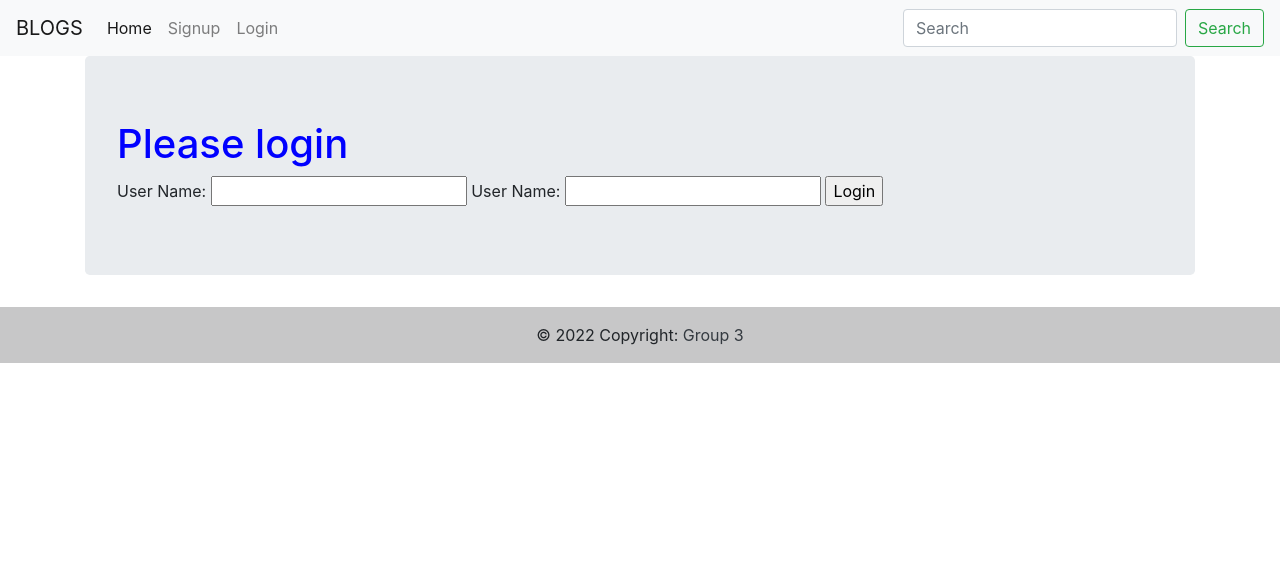
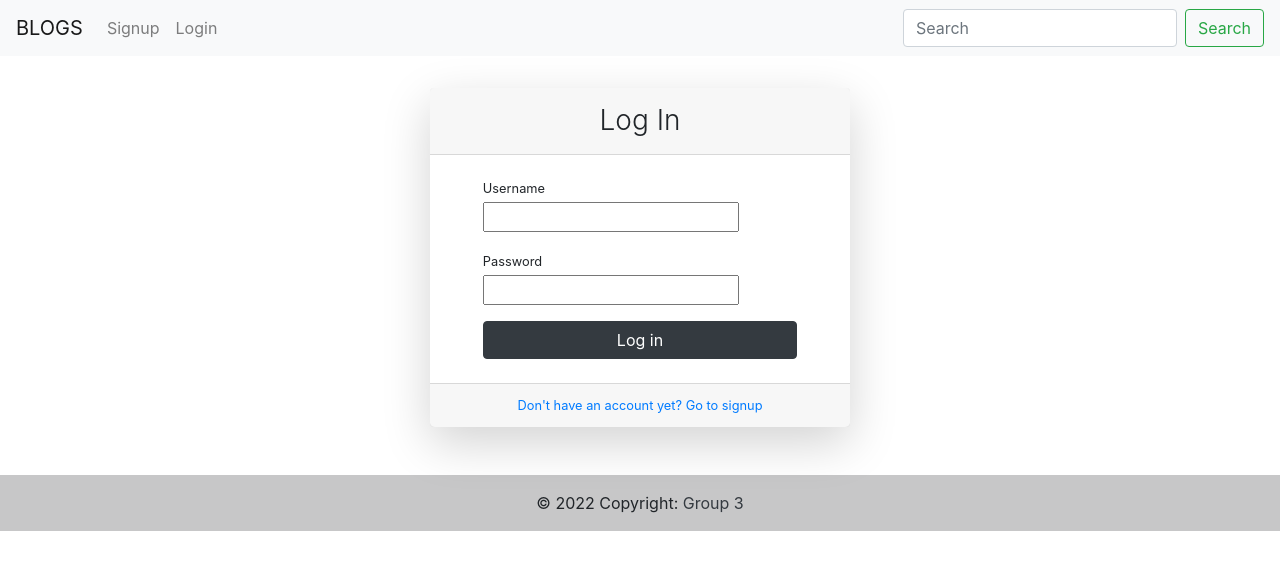
Before and after one commit to GayathriNarayan/Blog-website, a Django app: template blog_project/templates/blog_app/login.html in a window 1280 px wide. Shown: the top 570 px of the page. Run offline with Django 3.2, Linux system fonts and the light colour scheme; the template is opened without the code that fills it, so the values that code supplies are empty, except form fields; tables that the repository leaves empty hold one stand-in row (values such as "Sample post"); form fields are guessed from the names that the template uses.

Commit message:
Modified nav menu,login,models
Modified navigation menus. Modified login to format and display. Modified table design

```diff
--- a/blog_project/templates/blog_app/base.html
+++ b/blog_project/templates/blog_app/base.html
@@ -10,7 +10,7 @@
         <link rel="stylesheet" href="https://cdn.jsdelivr.net/npm/bootstrap@4.6.0/dist/css/bootstrap.min.css"
             integrity="sha384-B0vP5xmATw1+K9KRQjQERJvTumQW0nPEzvF6L/Z6nronJ3oUOFUFpCjEUQouq2+l" crossorigin="anonymous">
             <link rel="stylesheet" href="{%static "css/main.css" %}">
-        <title>Base Page</title>
+            <Title>{% block title %}{% endblock %}</Title>
     </head>
 
 <!---Base Body--->
@@ -26,22 +26,33 @@
                 </button>
                 <div class="collapse navbar-collapse" id="navbarSupportedContent">
                     <ul class="navbar-nav mr-auto">
-                        <li class="nav-item active">
-                            <a class="nav-link" href="#">Home <span class="sr-only">(current)</span></a>
-                        </li>
-                        <li class="nav-item">
-                            <a class="nav-link" href="#">Signup</a>
-                        </li>
                         {% if user.is_authenticated %}
+                            <li class="nav-item active">
+                                <a class="nav-link" href="#">Home <span class="sr-only">(current)</span></a>
+                            </li>
+
                             <li class="nav-item">
-                                <a class="nav-link" href="#">Add Blog</a>
+                                <a class="nav-link" href="{% url 'blog_app:create_blog' %}">Add Blog</a>
                             </li>
+
+                            <li class="nav-item">
+                                <a class="nav-link" href="#">My Blogs</a>
+                            </li>
+
+                            <li class="nav-item">
+                                <a class="nav-link" href="#">My Profile</a>
+                            </li>
+
                             <li class="nav-item">
                                 <a class="nav-link" href="{% url 'blog_app:logout' %}">Logout</a>
                             </li>
                         {% else %}
                             <li class="nav-item">
-                                <a class="nav-link" href="#">Login</a>
+                                <a class="nav-link" href="{% url 'blog_app:signup' %}">Signup</a>
+                            </li>
+
+                            <li class="nav-item">
+                                <a class="nav-link" href="{% url 'blog_app:user_login' %}">Login</a>
                             </li>
                         {% endif %}
                     </ul>
@@ -58,7 +69,6 @@
     <!---Content for other pages--->
         <div class="container">
             {% block body_block %}
-            <p>Welcome to Blogs .Share your thoughts here</p>
             {% endblock %}
         </div>
 
--- a/blog_project/templates/blog_app/login.html
+++ b/blog_project/templates/blog_app/login.html
@@ -1,17 +1,66 @@
 {% extends 'blog_app/base.html' %}
+{% block title %}Login Page{% endblock %}
+{% block body_block %}
+<form method="POST" action="{% url 'blog_app:user_login' %}">
+    {% csrf_token %}
+    <div class="form-content my-3 p-3">
+    <div class="container">
+        <div class="row justify-content-center">
+            <div class="col-lg-5">
+                <div class="card shadow-lg border-0 rounded-lg mt-0 mb-3">
+                    <div class="card-header justify-content-center">
+                        <h3 class="font-weight-light my-1 text-center">Log In</h3>
+                    </div>
+                    {% if form.errors %}
+                        <div class="alert alert-danger alert-dismissible" role="alert">
+                            <div id="form_errors">
+                                {% for key, value in form.errors.items %}
+                                    <strong>{{ value }}</strong>
+                                {% endfor %}
+                            </div>
+                            <button type="button" class="close" data-dismiss="alert" aria-label="Close">
+                                <span aria-hidden="true">&times;</span>
+                            </button>
+                        </div>
+                    {% endif %}
+                    <div class="card-body">
+                        <form method="POST">
+                            {% csrf_token %}
+                            <div class="form-row">
+                                <div class="col-md-10 offset-md-1">
+                                    <div class="form-group">
+                                        <label class="small mb-1">Username</label>
+                                        {{ form.username }}
+                                    </div>
+                                </div>
+                            </div>
+                            <div class="form-row">
+                                <div class="col-md-10 offset-md-1">
+                                    <div class="form-group">
+                                        <label class="small mb-1">Password</label>
+                                        {{ form.password }}
+                                    </div>
+                                </div>
+                            </div>
+                            <div class="form-row">
+                                <div class="col-md-10 offset-md-1">
+                                    <div class="form-group mt-0 mb-1">
+                                        <button name="login" class="col-md-12 btn btn-dark" id="login">Log in</button>
+                                    </div>
+                                </div>
+                            </div>
+                        </form>
+                    </div>
+                    <div class="card-footer text-center">
+                        <div class="small">
+                            <a href="{% url 'blog_app:user_login' %}">Don't have an account yet? Go to signup</a><br>
+                        </div>
+                    </div>
+                </div>
+            </div>
+        </div>
+    </div>
+    </div>
+</form>
 
-{% block body_block %}
-<div class="jumbotron">
-    <h1>Please login</h1>
-    <form method="POST" action="{% url 'blog_app:user_login' %}">
-        {% csrf_token %}
-        <label for="username">User Name:</label>
-        <input type="text" name="username" place_holder="Enter User Name">
-
-        <label for="password">User Name:</label>
-        <input type="password" name="password" place_holder="Enter Password">
-
-        <input type="submit" value="Login">
-    </form>
-</div>
 {% endblock %}
```
Also changed, not shown: blog_project/blog_app/models.py (+2 -5 lines).
